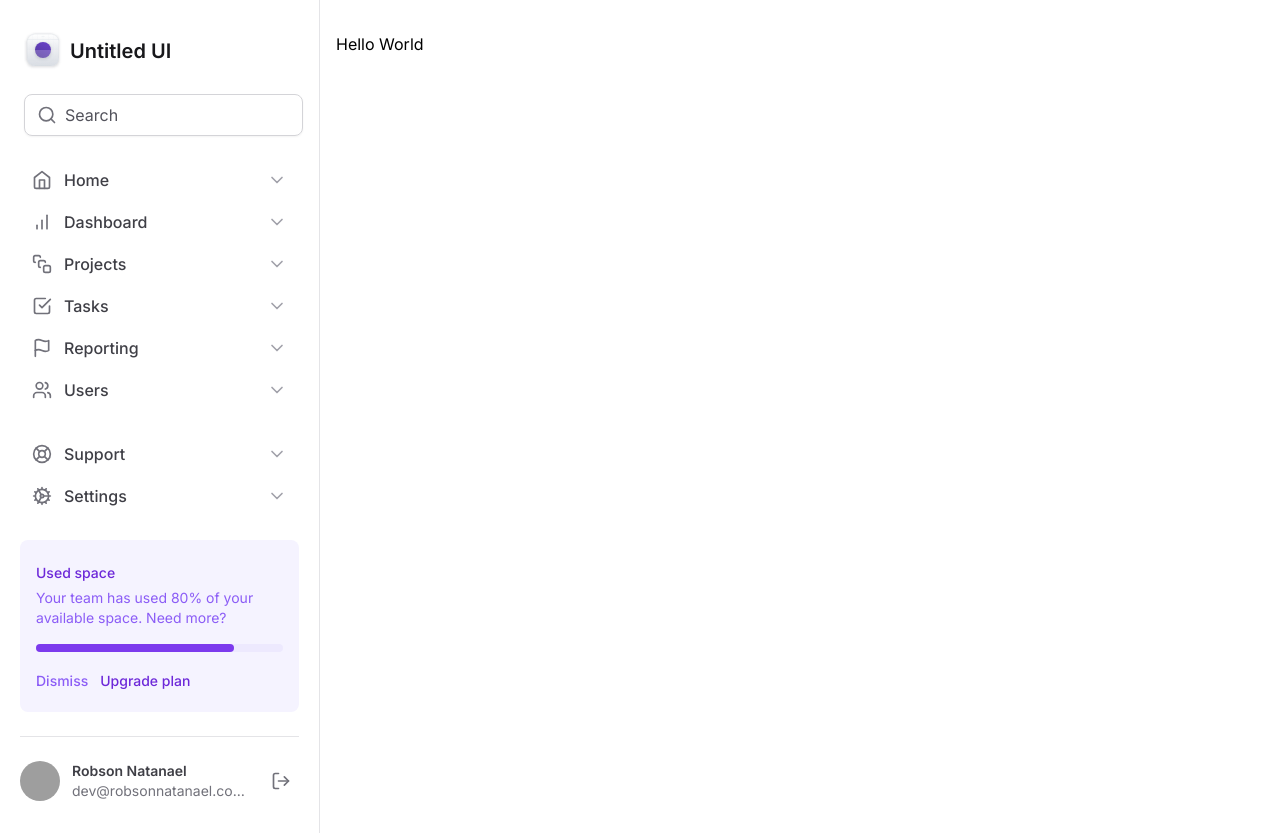
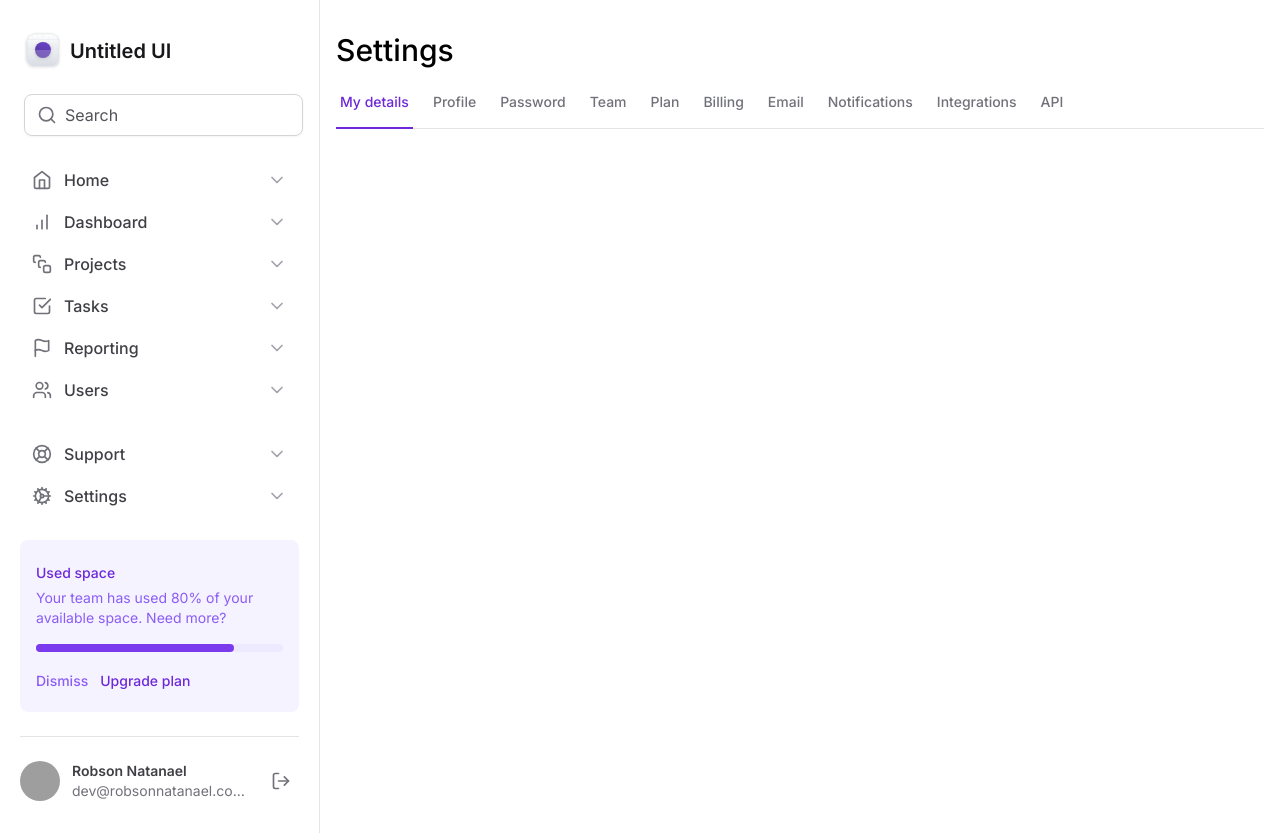
Before and after one commit to ignite-projects/tailwind-next, a Next.js app: page / in a window 1280 px wide. Built offline with nearby package versions, Linux system fonts and the light colour scheme; grey boxes are pictures that could not be loaded.

Commit message:
feat: tabs created

```diff
--- a/package.json
+++ b/package.json
@@ -9,6 +9,8 @@
     "lint": "next lint"
   },
   "dependencies": {
+    "@radix-ui/react-tabs": "^1.0.4",
+    "framer-motion": "^10.18.0",
     "lucide-react": "^0.312.0",
     "next": "14.1.0",
     "react": "^18",
--- a/src/app/layout.tsx
+++ b/src/app/layout.tsx
@@ -16,7 +16,7 @@
   children: React.ReactNode
 }>) {
   return (
-    <html lang="en">
+    <html lang="en" className='antialiased'>
       <body className={inter.className}>
         <div className="grid min-h-screen grid-cols-app">
           <Sidebar />
--- a/src/app/page.tsx
+++ b/src/app/page.tsx
@@ -1,3 +1,11 @@
+import { SettingsTabs } from "@app/components/SettingsTabs";
+
 export default function Home() {
-  return <h1>Hello World</h1>
+  return (
+    <>
+      <h1 className="to-zinc-900 text-3xl font-medium">Settings</h1>
+
+      <SettingsTabs />
+    </>
+  )
 }
--- /dev/null
+++ b/src/components/SettingsTabs/TabItem.tsx
@@ -0,0 +1,28 @@
+'use client'
+
+import * as Tabs from "@radix-ui/react-tabs"
+import { motion } from 'framer-motion'
+
+export interface TabItemProps {
+  value: string
+  title: string
+  isSelected?: boolean
+}
+
+export function TabItem({ value, title, isSelected = false}: TabItemProps) {
+  return (
+    <Tabs.Trigger
+      value={value}
+      className="relative px-1 pb-4 text-sm font-medium text-zinc-500 hover:text-violet-700 data-[state=active]:text-violet-700"
+    >
+      <span>{title}</span>
+
+      {isSelected && (
+        <motion.div
+          layoutId="activeTab"
+          className="absolute -bottom-px left-0 right-0 h-0.5 bg-violet-700"
+        />
+      )}
+    </Tabs.Trigger>
+  )
+}
--- /dev/null
+++ b/src/components/SettingsTabs/index.tsx
@@ -0,0 +1,66 @@
+'use client'
+
+import * as Tabs from "@radix-ui/react-tabs";
+import { TabItem } from "./TabItem";
+import { useState } from "react";
+
+export function SettingsTabs() {
+  const [currentTab, setCurrentTab] = useState('tab1')
+
+  return (
+    <Tabs.Root value={currentTab} onValueChange={setCurrentTab}>
+      <Tabs.List className="mt-6 flex w-full items-center gap-4 border-b border-zinc-200">
+        <TabItem
+          value="tab1"
+          title="My details"
+          isSelected={currentTab === "tab1"}
+        />
+        <TabItem
+          value="tab2"
+          title="Profile"
+          isSelected={currentTab === "tab2"}
+        />
+        <TabItem
+          value="tab3"
+          title="Password"
+          isSelected={currentTab === "tab3"}
+        />
+        <TabItem
+          value="tab4"
+          title="Team"
+          isSelected={currentTab === "tab4"}
+        />
+        <TabItem
+          value="tab5"
+          title="Plan"
+          isSelected={currentTab === "tab5"}
+        />
+        <TabItem
+          value="tab6"
+          title="Billing"
+          isSelected={currentTab === "tab6"}
+        />
+        <TabItem
+          value="tab7"
+          title="Email"
+          isSelected={currentTab === "tab7"}
+        />
+        <TabItem
+          value="tab8"
+          title="Notifications"
+          isSelected={currentTab === "tab8"}
+        />
+        <TabItem
+          value="tab9"
+          title="Integrations"
+          isSelected={currentTab === "tab9"}
+        />
+        <TabItem
+          value="tab10"
+          title="API"
+          isSelected={currentTab === "tab10"}
+        />
+      </Tabs.List>
+    </Tabs.Root>
+  )
+}
```
Also changed, not shown: 1 other file (tests, documents, lock files or other folders).
